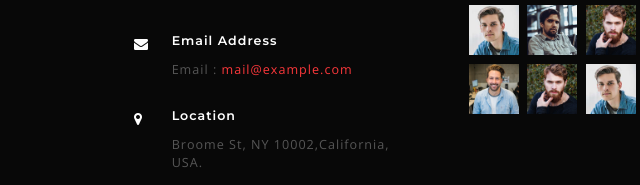
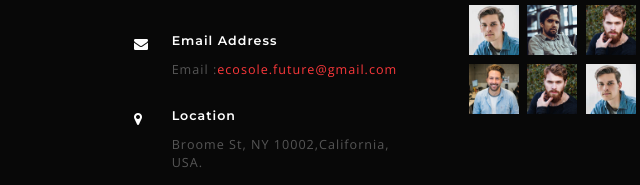
Before and after one commit to Samuel-2552/EcoSole, a plain HTML site: page index.html in a window 1280 px wide. Shown: the part 2475-2660 px from the top of the page, 540-1180 px from the left. Drawn offline with nearby package versions, Linux system fonts and the light colour scheme.

Commit message:
updated email

```diff
--- a/index.html
+++ b/index.html
@@ -392,7 +392,7 @@ Smartphone Compatible web template, free webdesigns for Nokia, Samsung, LG, Sony
 								</div>
 								<div class="address-right">
 									<h6>Email Address</h6>
-									<p>Email :<a href="mailto:example@email.com"> mail@example.com</a></p>
+									<p>Email :<a href="mailto:example@email.com">ecosole.future@gmail.com</a></p>
 								</div>
 								<div class="clearfix"> </div>
 							</div>
```
